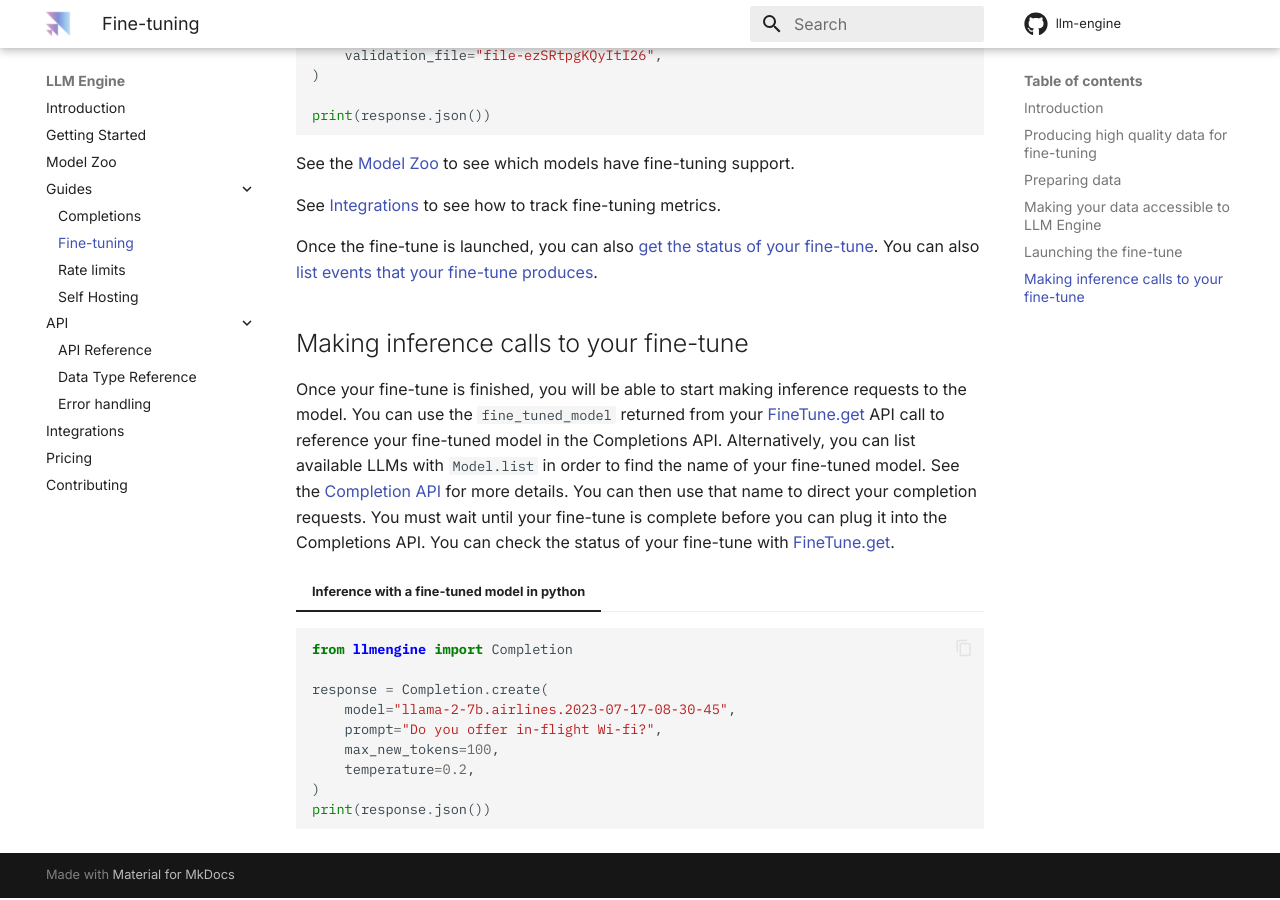
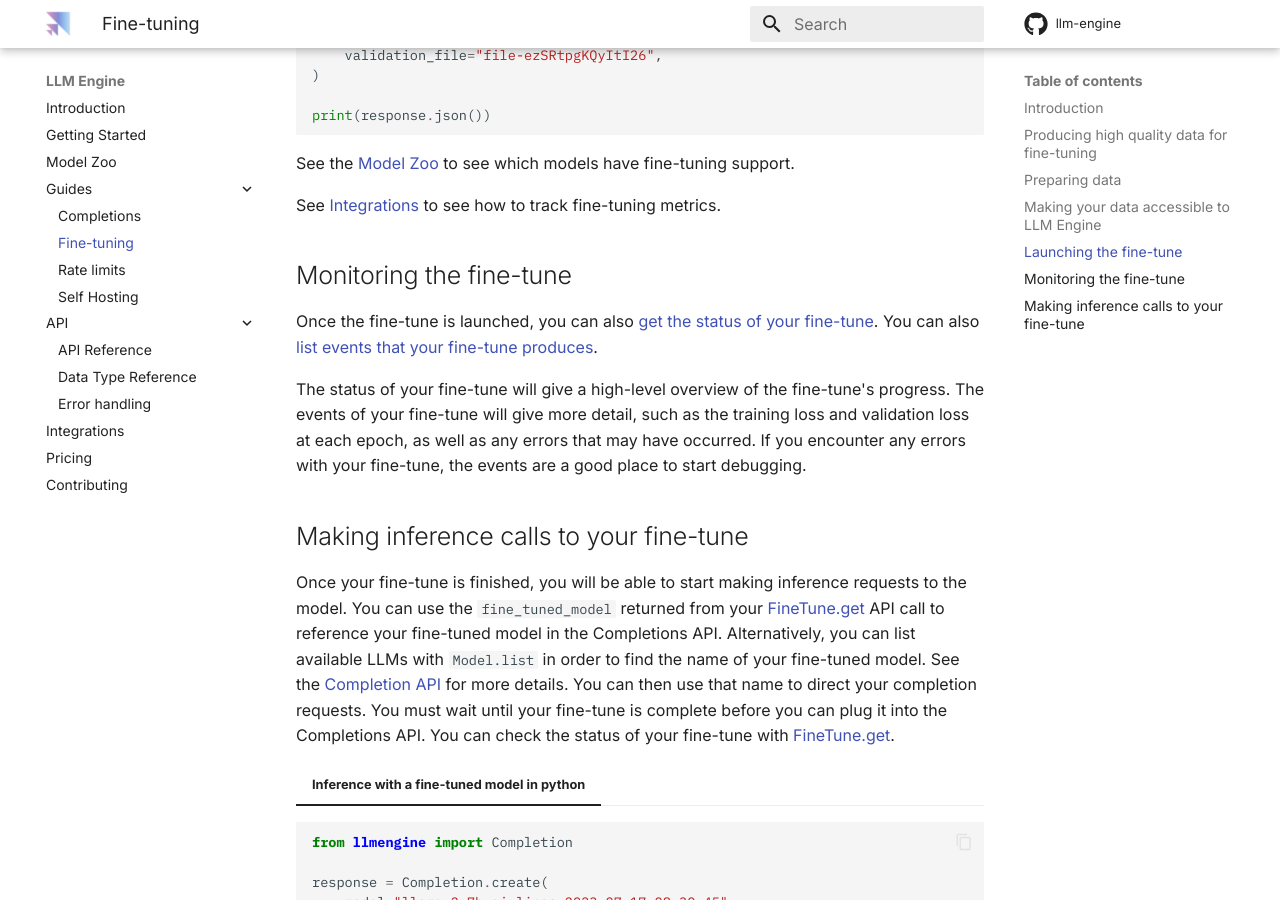
Before and after one commit to scaleapi/llm-engine, an MkDocs documentation site: the page built from docs/guides/fine_tuning.md, in a window 1280 px wide and 900 px high, scrolled down 2507 px. Built offline with MkDocs 1.6.1 and Material for MkDocs 9.7.7, drawn with Linux system fonts in a browser that asks for light colours; comment, search, counter and statistics services are not loaded.

Commit message:
spin out a monitoring finetune section

```diff
--- a/docs/guides/fine_tuning.md
+++ b/docs/guides/fine_tuning.md
@@ -152,7 +152,15 @@
 
 See [Integrations](../integrations.md) to see how to track fine-tuning metrics.
 
-Once the fine-tune is launched, you can also [get the status of your fine-tune](../../api/python_client/#llmengine.fine_tuning.FineTune.get). You can also [list events that your fine-tune produces](../../api/python_client/#llmengine.fine_tuning.FineTune.get_events).
+## Monitoring the fine-tune
+
+Once the fine-tune is launched, you can also [get the status of your fine-tune](../../api/python_client/#llmengine.fine_tuning.FineTune.get).
+You can also [list events that your fine-tune produces](../../api/python_client/#llmengine.fine_tuning.FineTune.get_events).
+
+The status of your fine-tune will give a high-level overview of the fine-tune's progress.
+The events of your fine-tune will give more detail, such as the training loss and validation loss at each epoch,
+as well as any errors that may have occurred. If you encounter any errors with your fine-tune,
+the events are a good place to start debugging.
 
 ## Making inference calls to your fine-tune
 
```
